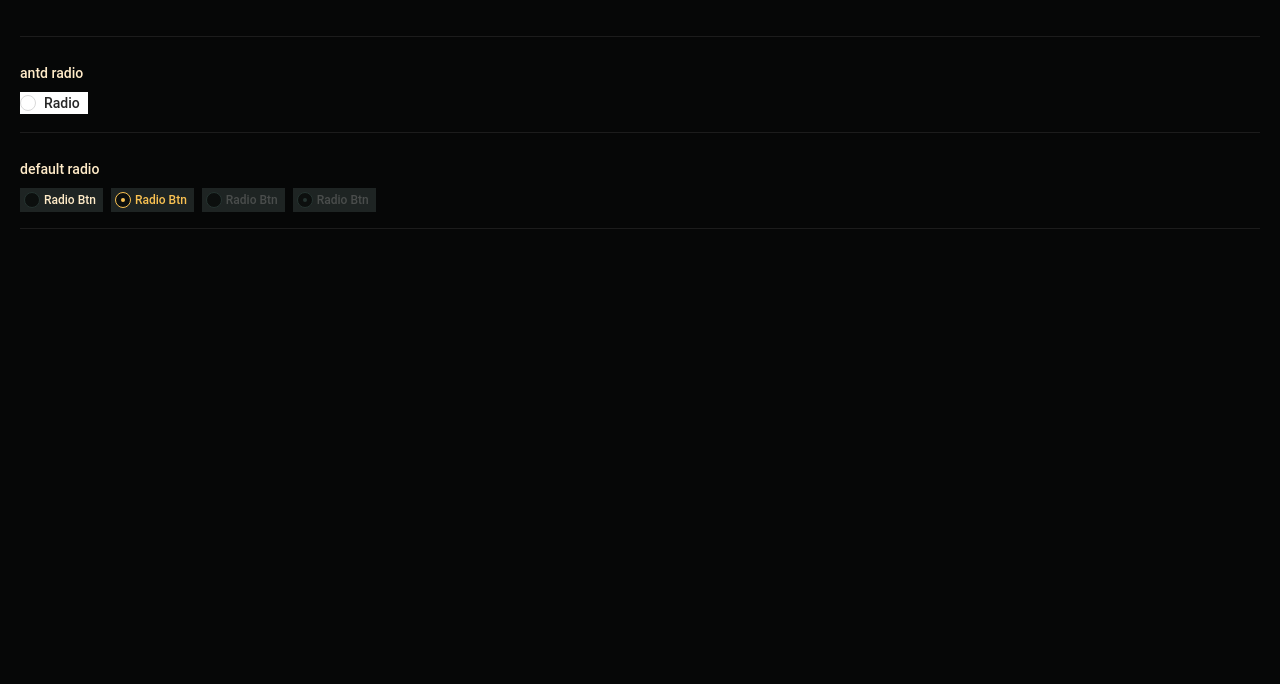
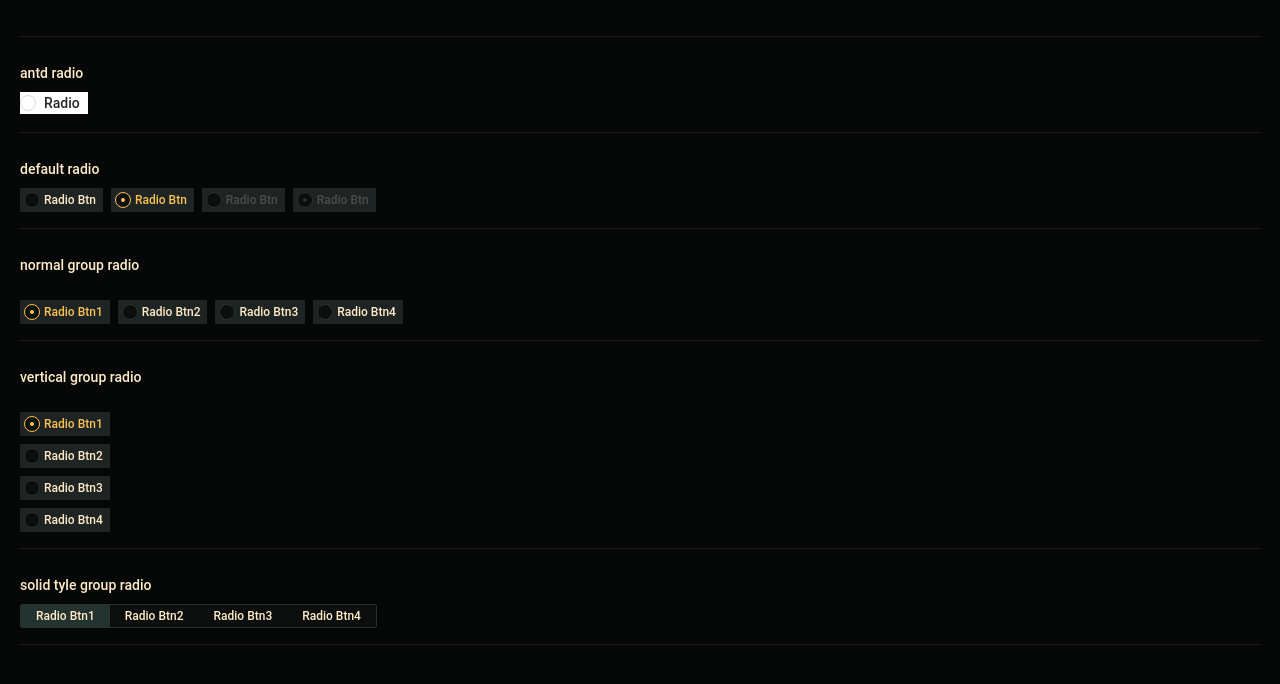
Before and after one commit to chenhui996/frc-ui-pro, a React (Create React App) app: page / in a window 1280 px wide. Shown: the top 684 px of the page. Built offline with nearby package versions, Linux system fonts and the light colour scheme.

Commit message:
feat: radio component -> group buttonType

```diff
--- a/src/components/Radio/_style.scss
+++ b/src/components/Radio/_style.scss
@@ -61,3 +61,52 @@
     padding-left: 4px;
   }
 }
+
+.frc-radio-group.ant-radio-group {
+  &.ant-radio-group-solid {
+    background: transparent;
+    border: 1px solid $basic-btn;
+    border-radius: 2px;
+    .ant-radio-button-wrapper {
+      height: auto;
+      line-height: 22px;
+      border: none;
+      background: transparent;
+      font-size: 12px;
+      border-radius: 0px;
+      &::before {
+        opacity: 0;
+      }
+
+      .ant-radio-button-checked {
+        .ant-radio-button-input {
+          display: none;
+        }
+      }
+
+      @include radio-group-style(
+        // normal
+        $radio-solid-background,
+        $radio-solid-color,
+        $radio-solid-border,
+        // hover
+        $radio-solid-background-hover,
+        $radio-solid-color-hover,
+        $radio-solid-border-hover,
+        // active
+        $radio-solid-background-active,
+        $radio-solid-color-active,
+        $radio-solid-border-active,
+        // focus
+        $radio-solid-background-focus,
+        $radio-solid-color-focus,
+        $radio-solid-border-focus,
+        // disabled
+        $radio-solid-background-disabled,
+        $radio-solid-color-disabled,
+        $radio-solid-border-disabled,
+        $radio-solid-background-disabled-checked
+      );
+    }
+  }
+}
--- a/src/components/Radio/index.ts
+++ b/src/components/Radio/index.ts
@@ -1,2 +1,19 @@
+import {FC} from 'react'
 import FRCRadio from './radio'
-export default FRCRadio
+import FRCRadioGroup from './radioGroup';
+import {Radio, RadioGroupProps, RadioProps} from 'antd'
+import {RadioButtonProps} from 'antd/es/radio/radioButton';
+
+const {Button} = Radio
+
+export type FrcRadioComponent = FC<RadioProps> & {
+  Group: FC<RadioGroupProps>;
+  Button: FC<RadioButtonProps>
+}
+
+const TransRadio = FRCRadio as FrcRadioComponent
+
+TransRadio.Group = FRCRadioGroup
+TransRadio.Button = Button
+
+export default TransRadio
--- /dev/null
+++ b/src/components/Radio/radioGroup.tsx
@@ -0,0 +1,24 @@
+import React, {FC} from 'react'
+import classNames from 'classnames'
+import {Radio, RadioGroupProps} from 'antd'
+
+const {Group} = Radio
+
+export const FRCRadioGroup: FC<RadioGroupProps> = (props) => {
+  const {className,children, ...restProps} = props
+
+  const classes = classNames('frc-radio-group', className, {})
+
+  const options = {
+    className: classes,
+    ...restProps,
+  }
+
+  // main
+  return <Group {...options}>{children}</Group>
+}
+
+// normal
+FRCRadioGroup.defaultProps = {}
+
+export default FRCRadioGroup
--- a/src/pages/RadioPage.tsx
+++ b/src/pages/RadioPage.tsx
@@ -1,8 +1,27 @@
-import React from 'react'
-import {Radio, Divider} from 'antd'
+import React, {useState} from 'react'
+import {Radio, Divider, Space} from 'antd'
 import FRCRadio from '../components/Radio/index'
 
 const RadioPage = () => {
+  // radio group ------------------------------------------------
+  const [normalGroupValue, setNormalGroupValue] = useState(1)
+  const [verticalGroupValue, setVerticalGroupValue] = useState(1)
+  const [solidGroupValue, setSolidGroupValue] = useState(1)
+
+  const onNormalGroupChange = (e: any) => {
+    setNormalGroupValue(e.target.value)
+  }
+
+  const onVerticalGroupChange = (e: any) => {
+    setVerticalGroupValue(e.target.value)
+  }
+
+  const onSolidGroupChange = (e: any) => {
+    setSolidGroupValue(e.target.value)
+  }
+
+  // ------------------------------------------------------------
+
   return (
     <>
       <Divider style={{backgroundColor: '#1e1e1e', height: 1, marginTop: 16}} />
@@ -11,13 +30,27 @@ const RadioPage = () => {
 
       <Radio style={{backgroundColor: '#fff'}}>Radio</Radio>
 
+      {/* <Radio.Group
+        value={solidGroupValue}
+        onChange={onSolidGroupChange}
+        buttonStyle="outline"
+        style={{backgroundColor: '#fff', padding: 30}}
+      >
+        <Radio.Button value={1}>Radio Btn1</Radio.Button>
+        <Radio.Button value={2}>Radio Btn2</Radio.Button>
+        <Radio.Button value={3}>Radio Btn3</Radio.Button>
+        <Radio.Button value={4}>Radio Btn4</Radio.Button>
+      </Radio.Group> */}
+
       <Divider style={{backgroundColor: '#1e1e1e', height: 1, marginTop: 16}} />
 
       <h3>default radio</h3>
 
       <FRCRadio style={{backgroundColor: '#1E2423'}}>Radio Btn</FRCRadio>
 
-      <FRCRadio checked style={{backgroundColor: '#1E2423'}}>Radio Btn</FRCRadio>
+      <FRCRadio checked style={{backgroundColor: '#1E2423'}}>
+        Radio Btn
+      </FRCRadio>
 
       <FRCRadio disabled style={{backgroundColor: '#1E2423'}}>
         Radio Btn
@@ -28,6 +61,68 @@ const RadioPage = () => {
       </FRCRadio>
 
       <Divider style={{backgroundColor: '#1e1e1e', height: 1, marginTop: 16}} />
+
+      <h3>normal group radio</h3>
+
+      <FRCRadio.Group value={normalGroupValue} onChange={onNormalGroupChange}>
+        <FRCRadio value={1} style={{backgroundColor: '#1E2423'}}>
+          Radio Btn1
+        </FRCRadio>
+        <FRCRadio value={2} style={{backgroundColor: '#1E2423'}}>
+          Radio Btn2
+        </FRCRadio>
+        <FRCRadio value={3} style={{backgroundColor: '#1E2423'}}>
+          Radio Btn3
+        </FRCRadio>
+        <FRCRadio value={4} style={{backgroundColor: '#1E2423'}}>
+          Radio Btn4
+        </FRCRadio>
+      </FRCRadio.Group>
+
+      <Divider style={{backgroundColor: '#1e1e1e', height: 1, marginTop: 16}} />
+
+      <h3>vertical group radio</h3>
+
+      <FRCRadio.Group
+        value={verticalGroupValue}
+        onChange={onVerticalGroupChange}
+      >
+        <Space direction="vertical">
+          <FRCRadio value={1} style={{backgroundColor: '#1E2423'}}>
+            Radio Btn1
+          </FRCRadio>
+          <FRCRadio value={2} style={{backgroundColor: '#1E2423'}}>
+            Radio Btn2
+          </FRCRadio>
+          <FRCRadio value={3} style={{backgroundColor: '#1E2423'}}>
+            Radio Btn3
+          </FRCRadio>
+          <FRCRadio value={4} style={{backgroundColor: '#1E2423'}}>
+            Radio Btn4
+          </FRCRadio>
+        </Space>
+      </FRCRadio.Group>
+
+      <Divider style={{backgroundColor: '#1e1e1e', height: 1, marginTop: 16}} />
+
+      <h3>solid tyle group radio</h3>
+
+      <FRCRadio.Group value={solidGroupValue} onChange={onSolidGroupChange} buttonStyle="solid">
+        <FRCRadio.Button value={1}>
+          Radio Btn1
+        </FRCRadio.Button>
+        <FRCRadio.Button value={2}>
+          Radio Btn2
+        </FRCRadio.Button>
+        <FRCRadio.Button value={3}>
+          Radio Btn3
+        </FRCRadio.Button>
+        <FRCRadio.Button value={4}>
+          Radio Btn4
+        </FRCRadio.Button>
+      </FRCRadio.Group>
+
+      <Divider style={{backgroundColor: '#1e1e1e', height: 1, marginTop: 16}} />
     </>
   )
 }
--- a/src/styles/_mixin.scss
+++ b/src/styles/_mixin.scss
@@ -338,3 +338,58 @@
     }
   }
 }
+
+// ----------------------------------------------------------------
+
+@mixin radio-group-style(
+  // normal
+  $background,
+  $color,
+  $border,
+  // hover
+  $hover-background,
+  $hover-color,
+  $hover-border,
+  // active
+  $active-background,
+  $active-color,
+  $active-border,
+  // focus
+  $focus-background,
+  $focus-color,
+  $focus-border,
+  // diabled
+  $disabled-background,
+  $disabled-color,
+  $disabled-border,
+  $disabled-background-checked,
+) {
+  background: $background;
+  color: $color;
+  border: $border;
+  &:hover {
+    background: $hover-background;
+    color: $hover-color;
+    border: $hover-border;
+  }
+  &:active {
+    background: $active-background;
+    color: $active-color;
+    border: $active-border;
+  }
+  &:focus,
+  &.ant-radio-button-wrapper-checked {
+    background: $focus-background;
+    color: $focus-color;
+    border: $focus-border;
+  }
+  &:disabled,
+  &.ant-radio-button-wrapper-disabled {
+    &.ant-radio-button-wrapper-checked{
+      background: $disabled-background-checked !important;
+    }
+    background: $disabled-background !important;
+    color: $disabled-color !important;
+    border: $disabled-border !important;
+  }
+}
--- a/src/styles/_variables.scss
+++ b/src/styles/_variables.scss
@@ -358,3 +358,34 @@ $radio-border-disabled:                     none !default;
 $radio-background-disabled-icon:            $element-background !default;
 $radio-border-disabled-icon:                1px solid $basic-btn !default;
 $radio-background-disabled-icon-inner:      $basic-btn !default;
+
+// ----------------------------------------------------------------
+
+// radio - buttonType
+
+// normal
+$radio-solid-background:                    $element-background !default;
+$radio-solid-color:                         $words-normal !default;
+$radio-solid-border:                        none !default;
+
+// hover
+$radio-solid-background-hover:              $btn-hover !default;
+$radio-solid-color-hover:                   $words-normal !default;
+$radio-solid-border-hover:                  none !default;
+
+// active
+$radio-solid-background-active:             $part-plate !default;
+$radio-solid-color-active:                  $words-normal !default;
+$radio-solid-border-active:                 none !default;
+
+// focus
+$radio-solid-background-focus:              $basic-btn !default;
+$radio-solid-color-focus:                   $words-normal !default;
+$radio-solid-border-focus:                  none !default;
+
+// disable
+$radio-solid-background-disabled:           $element-background !default;
+$radio-solid-color-disabled:                $words-disable !default;
+$radio-solid-border-disabled:               none !default;
+
+$radio-solid-background-disabled-checked:   $basic-btn !default;
```
